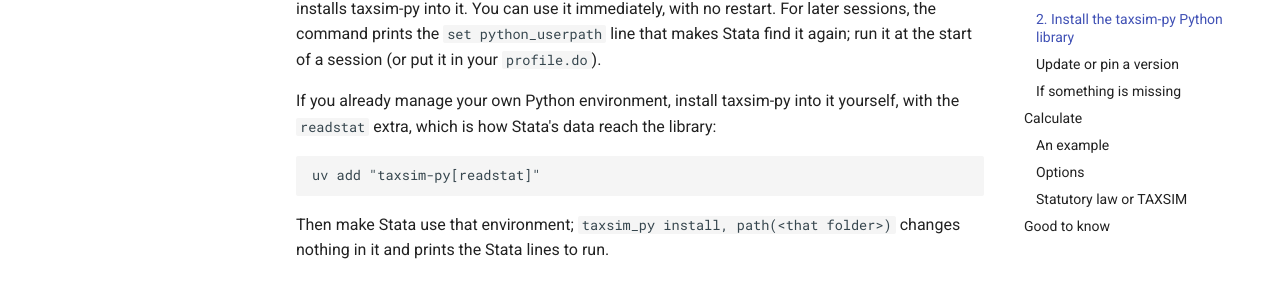
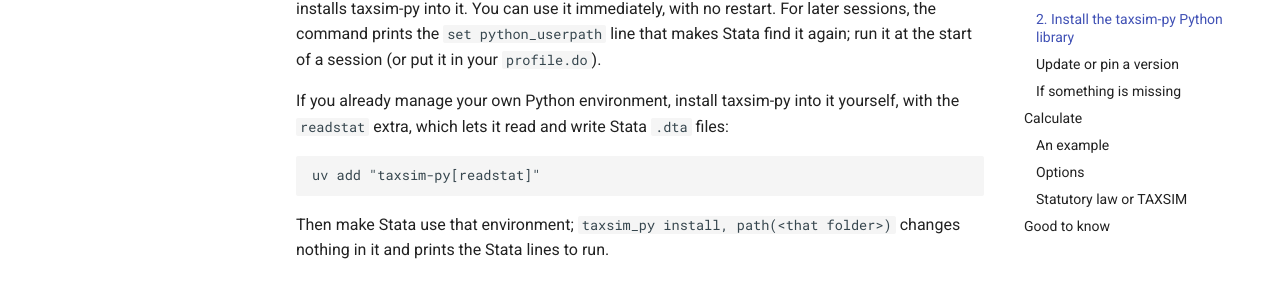
Before and after one commit to jrothbaum/taxsim_py, an MkDocs documentation site: the page built from docs/stata.md, in a window 1280 px wide and 900 px high, scrolled down 1591 px. Shown: the part 143-443 px from the top of the window. Built offline with MkDocs 1.6.1 and Material for MkDocs 9.7.7, drawn with Linux system fonts in a browser that asks for light colours; comment, search, counter and statistics services are not loaded.

Commit message:
Stata docs: say what the readstat extra is for
Co-Authored-By: Claude Sonnet 5.5 <noreply@anthropic.com>

````diff
--- a/docs/stata.md
+++ b/docs/stata.md
@@ -81,7 +81,7 @@ sessions, the command prints the `set python_userpath` line that makes Stata fin
 run it at the start of a session (or put it in your `profile.do`).
 
 If you already manage your own Python environment, install taxsim-py into it yourself,
-with the `readstat` extra, which is how Stata's data reach the library:
+with the `readstat` extra, which lets it read and write Stata `.dta` files:
 
 ```bash
 uv add "taxsim-py[readstat]"
````
Also changed, not shown: 1 other file.
